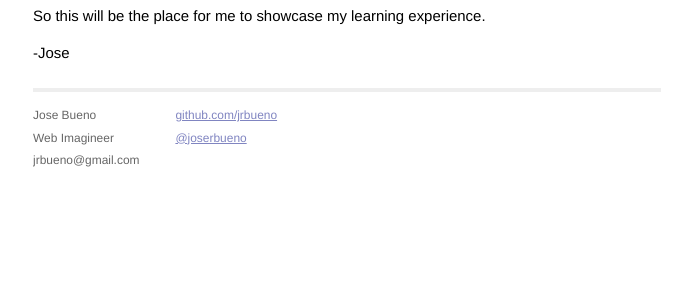
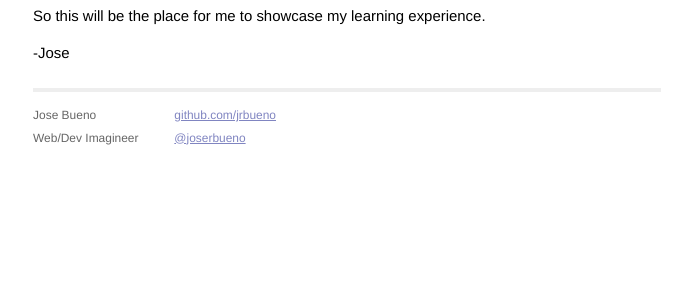
Before and after one commit to jrbueno/jrbueno.github.io, a Jekyll site: the page built from _posts/2013-05-08-helloworld.markdown, in a window 1280 px wide. Shown: the part 369-669 px from the top of the page, without its empty margins (293-985 px from the left). Built offline with Jekyll 4.4.1, drawn with Linux system fonts in a browser that asks for light colours.

Commit message:
updated layout

```diff
--- a/_layouts/default.html
+++ b/_layouts/default.html
@@ -29,8 +29,7 @@
               <div class="contact">
                 <p>
                   Jose Bueno<br />
-                  Web Imagineer<br />
-                  jrbueno@gmail.com
+                  Web/Dev Imagineer<br />
                 </p>
               </div>
               <div class="contact">
```
